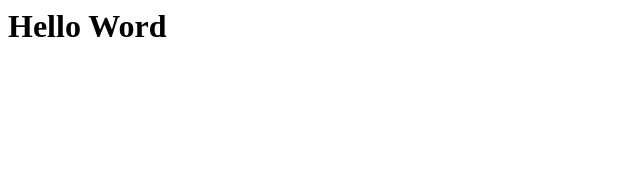
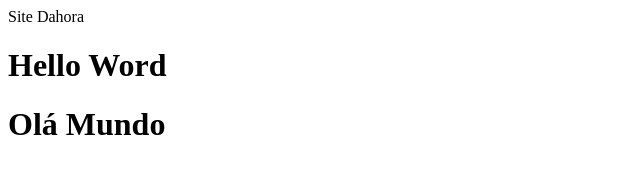
Before and after one commit to nathfw/gitflow, a plain HTML site: page index.html in a window 1280 px wide. Shown: the whole page, without its empty margins (0-640 px from the left). Drawn offline with Linux system fonts and the light colour scheme.

Commit message:
nova versao

```diff
--- a/index.html
+++ b/index.html
@@ -1,7 +1,10 @@
 <html>
+
+<head>Site Dahora</head>
 
 <body>
     <h1>Hello Word</h1>
+    <h1>Olá Mundo</h1>
 </body>
 
 </html>
```
